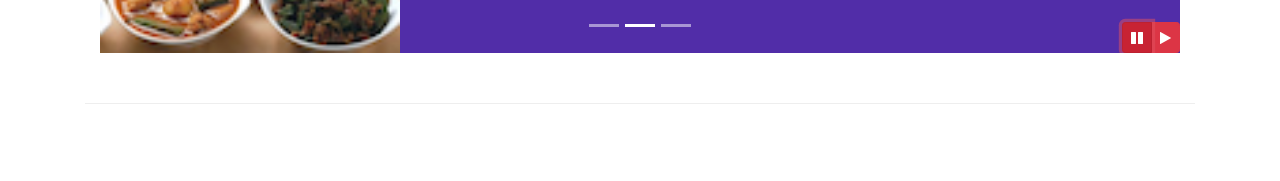
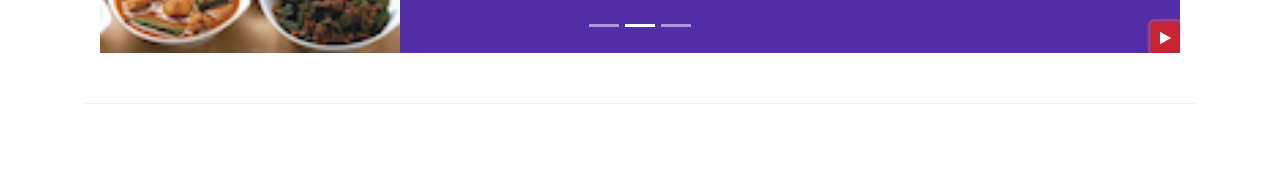
Before and after one commit to isakovairat/conFusion, a website: page index.html in a window 1280 px wide. Both pictures are taken after a click on the button 1137 px from the left and 656 px from the top of the page. Shown: the part 619-800 px from the top of the page. Drawn offline with nearby package versions, Linux system fonts and the light colour scheme.

Commit message:
bootstrap jquery

```diff
--- a/index.html
+++ b/index.html
@@ -192,7 +192,7 @@
     </div>
   </div>
 
-  <div class="container">
+  <div class="container d-none d-sm-block">
     <div class="row row-content">
       <div class="col">
         <div id="mycarousel" class="carousel slide" data-ride="carousel">
@@ -250,14 +250,9 @@
             <a href="#mycarousel" class="carousel-control-next" role="button" data-slide="next">
               <span class="carousel-control-next-icon"></span>
             </a>
-            <div class="btn-group" id="carouselButton">
-              <button class="btn btn-danger btn-sm" id="carousel-pause">
-                <span class="fa fa-pause"></span>
+              <button class="btn btn-danger btn-sm" id="carouselButton">
+                <span id="carousel-button-icon" class="fa fa-pause"></span>
               </button>
-              <button class="btn btn-danger btn-sm" id="carousel-play">
-                <span class="fa fa-play"></span>
-              </button>
-            </div>
           </div>
         </div>
       </div>
@@ -450,11 +445,17 @@
   <script>
     $(document).ready(function() {
       $('#mycarousel').carousel({ interval: 2000});
-      $('#carousel-pause').click(function () {
-        $('#mycarousel').carousel('pause');
-      });
-      $('#carousel-play').click(function () {
-        $('#mycarousel').carousel('cycle');
+      $('#carouselButton').click(function () {
+        if ($('#carouselButton').children('span').hasClass('fa-pause')) {
+          $('#mycarousel').carousel('pause');
+          $('#carouselButton').children('span').removeClass('fa-pause');
+          $('#carouselButton').children('span').addClass('fa-play');
+        }
+        else if ($('#carouselButton').children('span').hasClass('fa-play')) {
+          $('#mycarousel').carousel('cycle');
+          $('#carouselButton').children('span').removeClass('fa-play');
+          $('#carouselButton').children('span').addClass('fa-pause');
+        }
       });
     });
   </script>
```
